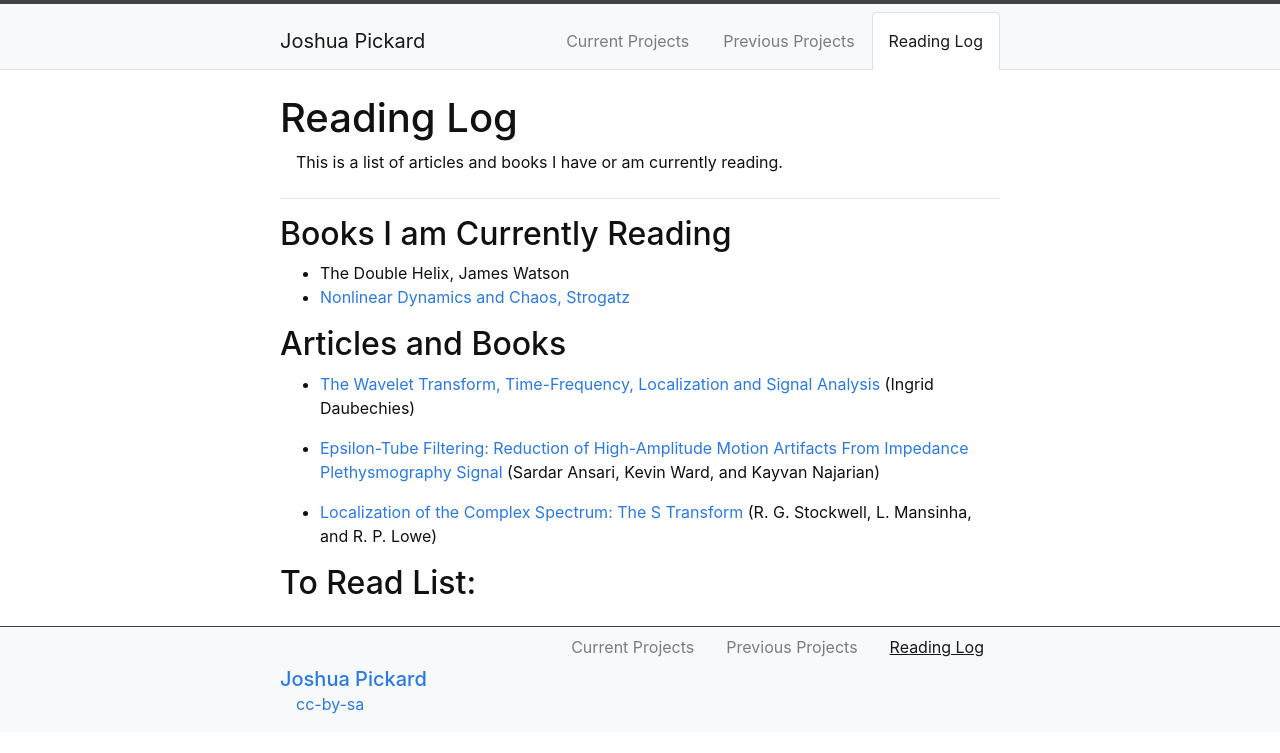
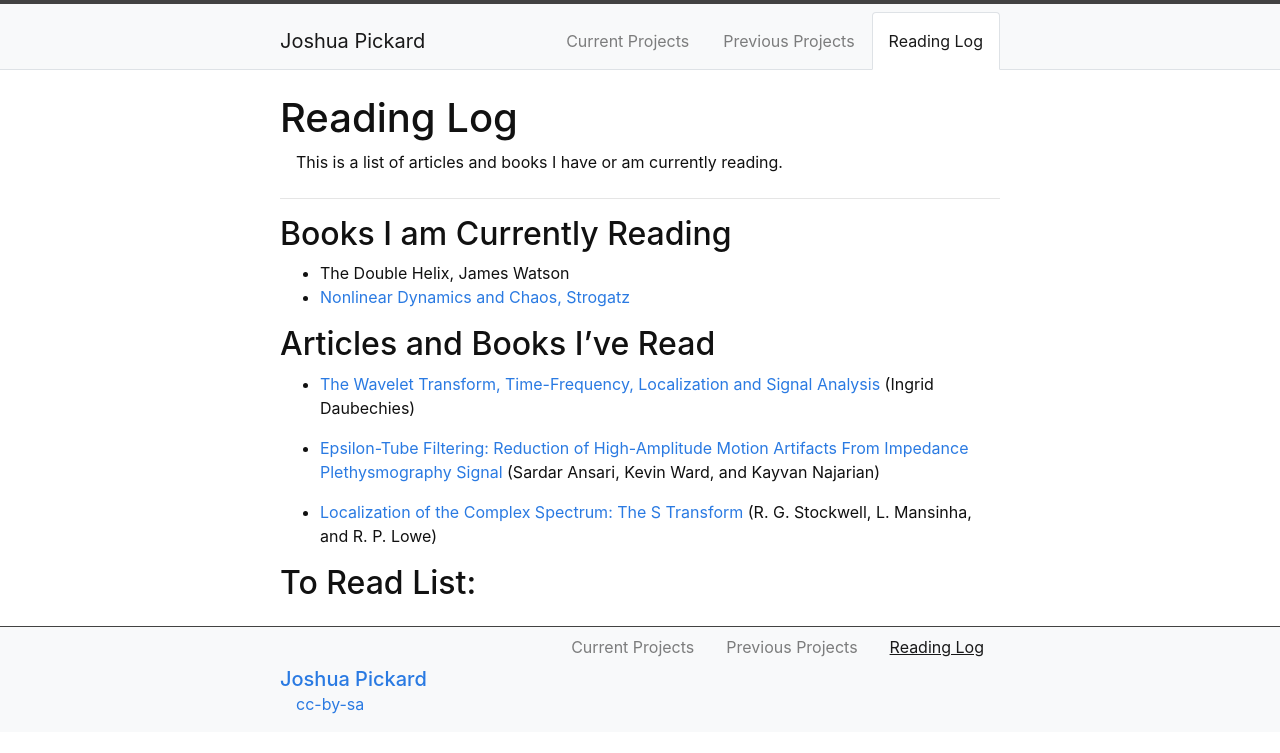
Before and after one commit to Jpickard1/jpickard1.github.io, a Jekyll site: the page built from content/3-Reading_Log.md, in a window 1280 px wide. Shown: the top 753 px of the page. Built offline with Jekyll 4.4.1, drawn with Linux system fonts in a browser that asks for light colours.

Commit message:
Update 3-Reading_Log.md

```diff
--- a/content/3-Reading_Log.md
+++ b/content/3-Reading_Log.md
@@ -9,7 +9,7 @@ description: >
 - The Double Helix, James Watson
 - <a href="https://www.biodyn.ro/course/literatura/Nonlinear_Dynamics_and_Chaos_2018_Steven_H._Strogatz.pdf">Nonlinear Dynamics and Chaos, Strogatz</a>
 
-## Articles and Books
+## Articles and Books I've Read
 
 - [The Wavelet Transform, Time-Frequency, Localization and Signal Analysis](https://services.math.duke.edu/~ingrid/publications/ieee36-1990.pdf) (Ingrid Daubechies)
 
```
